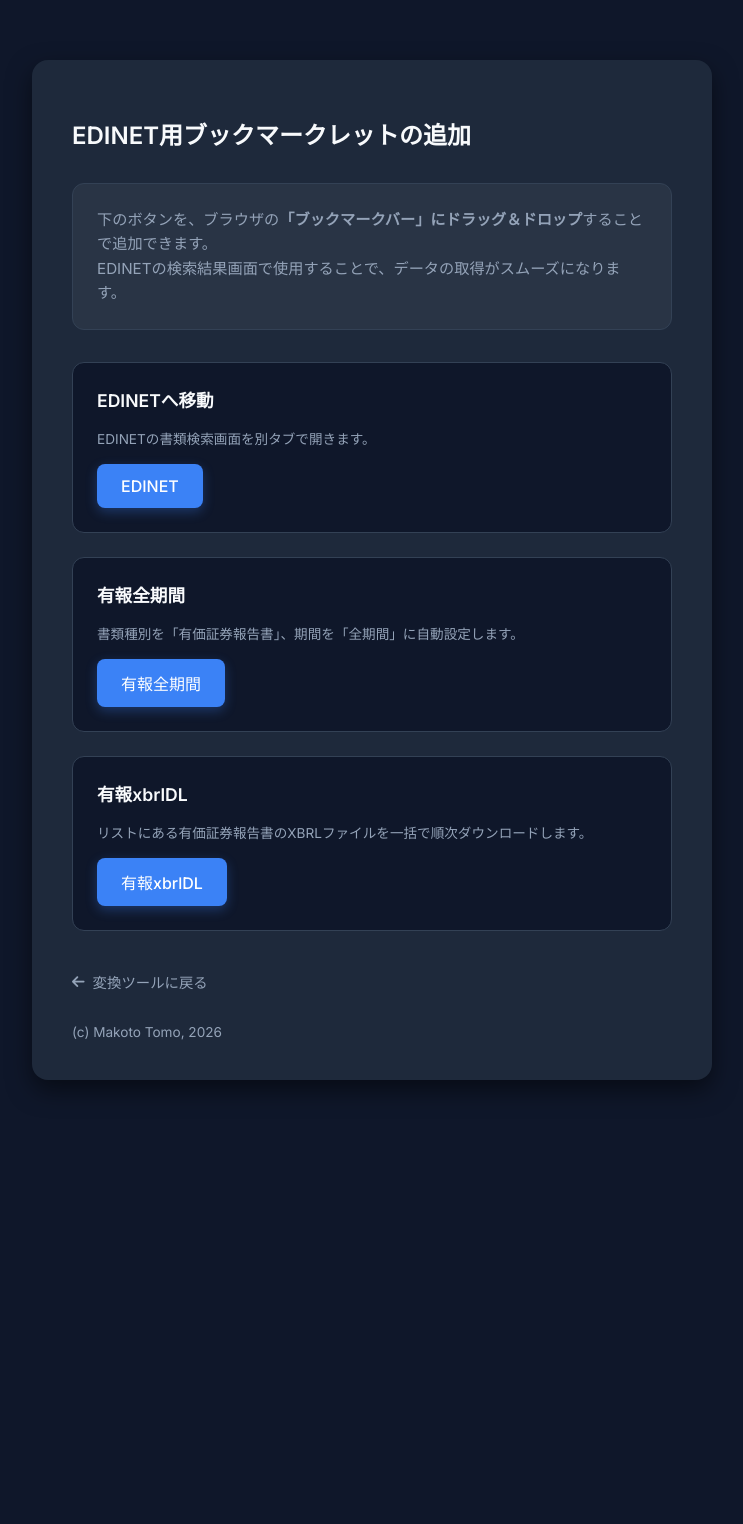
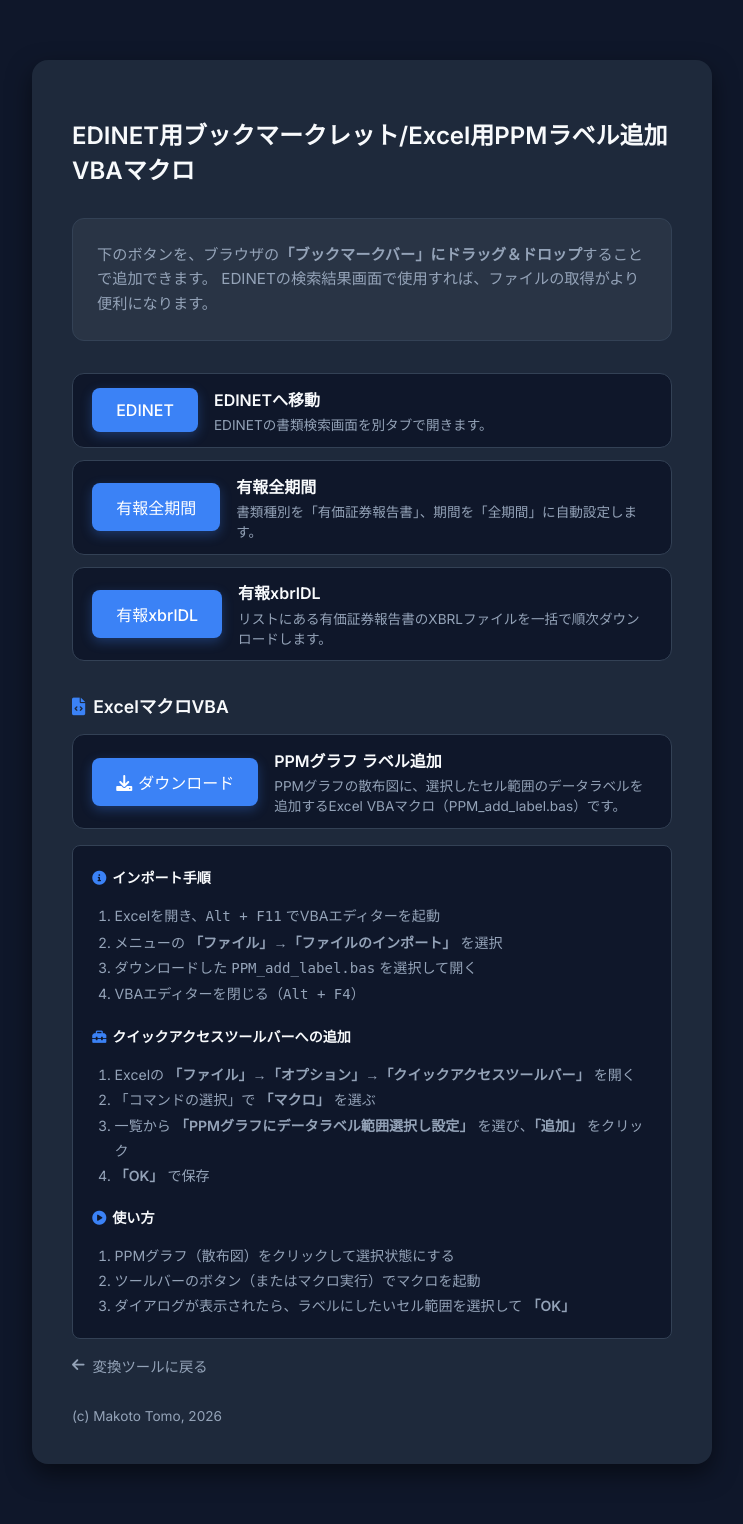
Before and after one commit to tomoreal/office-tools, a Flask app: page /bookmarklets in a window 1280 px wide. Shown: the whole page, without its empty margins (8-751 px from the left). Before the commit the page ends 1088 px from the top, so only its background shows below. Run offline with Flask 3, Linux system fonts and the light colour scheme.

Commit message:
VBAの追加、体裁変更

```diff
--- a/app.py
+++ b/app.py
@@ -547,6 +547,11 @@ def download_excel():
 def bookmarklets():
     return render_template('bookmarklets.html')
 
+@app.route('/download/ppm_add_label')
+def download_ppm_add_label():
+    file_path = os.path.join(os.path.dirname(os.path.abspath(__file__)), 'templates', 'PPM_add_label.bas')
+    return send_file(file_path, as_attachment=True, download_name='PPM_add_label.bas')
+
 @app.route('/csv_bookmarklets')
 def csv_bookmarklets():
     return render_template('csv_bookmarklets.html')
--- /dev/null
+++ b/static/js/xrea_ad_handler.js
@@ -0,0 +1,56 @@
+(function () {
+
+    let scrolled = false;
+
+    function forceLeftAlign() {
+        const bodyChildren = document.body.children;
+        for (let i = 0; i < Math.min(bodyChildren.length, 5); i++) {
+            const el = bodyChildren[i];
+            if (el.classList.contains('page-wrapper')) continue;
+            if (el.tagName === 'CENTER' || el.tagName === 'DIV' || el.getAttribute('align') === 'center') {
+                el.style.textAlign = 'left';
+                el.style.marginLeft = '0';
+                el.style.marginRight = 'auto';
+                el.style.paddingLeft = '40px';
+                el.style.display = 'block';
+                const sub = el.querySelectorAll('img, iframe, div');
+                sub.forEach(s => {
+                    s.style.marginLeft = '0';
+                    s.style.marginRight = 'auto';
+                    s.style.display = 'inline-block';
+                });
+                observeAndScroll(el);
+            }
+        }
+    }
+
+    function observeAndScroll(el) {
+        if (scrolled) return;
+
+        const ro = new ResizeObserver(entries => {
+            for (const entry of entries) {
+                const rect = entry.target.getBoundingClientRect();
+
+                // 高さが一定以上＝広告描画完了とみなす
+                if (rect.height > 50) {
+                    const scrollTarget = window.pageYOffset + (rect.bottom * 2) + 10;
+
+                    window.scrollTo({
+                        top: scrollTarget,
+                        behavior: 'smooth'
+                    });
+
+                    scrolled = true;
+                    ro.disconnect();
+                }
+            }
+        });
+
+        ro.observe(el);
+    }
+
+    forceLeftAlign();
+    const observer = new MutationObserver(forceLeftAlign);
+    observer.observe(document.body, { childList: true });
+
+})();
--- a/templates/bookmarklets.html
+++ b/templates/bookmarklets.html
@@ -61,7 +61,7 @@ EDINET Bookmarklets - Collection Page
 <head>
     <meta charset="UTF-8">
     <meta name="viewport" content="width=device-width, initial-scale=1.0">
-    <title>EDINET用ブックマークレットの追加 | XBRL・Excel 変換ツール</title>
+    <title>Bookmarklets | Excel VBAマクロ</title>
     <link href="https://fonts.googleapis.com/css2?family=Inter:wght@400;500;600&display=swap" rel="stylesheet">
     <link href="https://cdnjs.cloudflare.com/ajax/libs/font-awesome/6.0.0/css/all.min.css" rel="stylesheet">
 
@@ -136,12 +136,11 @@ EDINET Bookmarklets - Collection Page
             background: var(--card-bg);
             border: 1px solid var(--border-color);
             border-radius: 12px;
-            padding: 1.5rem;
-            margin-bottom: 1.5rem;
+            padding: 0.8rem 1.2rem;
+            margin-bottom: 0.75rem;
             display: flex;
-            flex-direction: column;
-            align-items: flex-start;
-            /* Changed from center to left */
+            flex-direction: row;
+            align-items: center;
             gap: 1rem;
             transition: transform 0.2s, border-color 0.2s;
         }
@@ -151,17 +150,25 @@ EDINET Bookmarklets - Collection Page
             border-color: var(--primary-color);
         }
 
+        .bookmarklet-item .btn-bookmarklet {
+            flex-shrink: 0;
+        }
+
+        .bookmarklet-info {
+            display: flex;
+            flex-direction: column;
+            gap: 0.2rem;
+        }
+
         .bookmarklet-name {
             font-weight: 600;
-            font-size: 1.1rem;
+            font-size: 1rem;
             color: var(--text-main);
         }
 
         .bookmarklet-desc {
             font-size: 0.85rem;
             color: var(--text-muted);
-            text-align: left;
-            /* Changed from center to left */
         }
 
         .btn-bookmarklet {
@@ -249,12 +256,12 @@ EDINET Bookmarklets - Collection Page
                  【将来の分割先】templates/bookmarklets/header.html
                  ================================================================== -->
             <div class="header">
-                <h1>EDINET用ブックマークレットの追加</h1>
+                <h1>EDINET用ブックマークレット/Excel用PPMラベル追加VBAマクロ</h1>
             </div>
 
             <div class="instruction">
-                下のボタンを、ブラウザの<strong>「ブックマークバー」にドラッグ＆ドロップ</strong>することで追加できます。<br>
-                EDINETの検索結果画面で使用することで、データの取得がスムーズになります。
+                下のボタンを、ブラウザの<strong>「ブックマークバー」にドラッグ＆ドロップ</strong>することで追加できます。
+                EDINETの検索結果画面で使用すれば、ファイルの取得がより便利になります。
             </div>
 
             <!-- ==================================================================
@@ -262,24 +269,84 @@ EDINET Bookmarklets - Collection Page
                  【将来の分割先】templates/bookmarklets/items.html
                  ================================================================== -->
             <div class="bookmarklet-item">
-                <div class="bookmarklet-name">EDINETへ移動</div>
-                <div class="bookmarklet-desc">EDINETの書類検索画面を別タブで開きます。</div>
                 <a class="btn-bookmarklet" href="https://disclosure2.edinet-fsa.go.jp/weee0050.aspx"
                     target="_blank">EDINET</a>
+                <div class="bookmarklet-info">
+                    <div class="bookmarklet-name">EDINETへ移動</div>
+                    <div class="bookmarklet-desc">EDINETの書類検索画面を別タブで開きます。</div>
+                </div>
             </div>
 
             <div class="bookmarklet-item">
-                <div class="bookmarklet-name">有報全期間</div>
-                <div class="bookmarklet-desc">書類種別を「有価証券報告書」、期間を「全期間」に自動設定します。</div>
                 <a class="btn-bookmarklet"
                     href='javascript:(function(){var w=setInterval(function(){var b=document.getElementById("BTNCLOSE_SYORUI");if(b){b.click();clearInterval(w);}},200);setTimeout(function(){var r=document.getElementById("vD_SYORUI2");if(r)r.click();},400);setTimeout(function(){var cb=document.getElementById("W0277vCHKSYORUI1");if(cb)cb.click();},800);setTimeout(function(){var k=document.getElementById("BTNCLOSE_KESSAN");if(k)k.click();},1200);setTimeout(function(){var s=document.querySelector("select");if(s)s.value="7";},1600);setTimeout(function(){var t=document.getElementById("vD_TEISYUTUSYA_MEISYOU");if(t)t.focus();},2000);})();'>有報全期間</a>
+                <div class="bookmarklet-info">
+                    <div class="bookmarklet-name">有報全期間</div>
+                    <div class="bookmarklet-desc">書類種別を「有価証券報告書」、期間を「全期間」に自動設定します。</div>
+                </div>
             </div>
 
             <div class="bookmarklet-item">
-                <div class="bookmarklet-name">有報xbrlDL</div>
-                <div class="bookmarklet-desc">リストにある有価証券報告書のXBRLファイルを一括で順次ダウンロードします。</div>
                 <a class="btn-bookmarklet"
                     href='javascript:(function(){var rows=[...document.querySelectorAll("table tr")];var targets=[];rows.forEach(r=>{var t=r.innerText;if(t.includes("有価証券報告書")&&!t.includes("訂正")){var a=[...r.querySelectorAll("a")].find(x=>x.innerText.trim()=="XBRL");if(a)targets.push(a);}});if(!targets.length){alert("有価証券報告書のXBRLが見つかりません");return;}let i=0;function next(){if(i>=targets.length)return;targets[i].click();i++;setTimeout(next,1500);}next();})();'>有報xbrlDL</a>
+                <div class="bookmarklet-info">
+                    <div class="bookmarklet-name">有報xbrlDL</div>
+                    <div class="bookmarklet-desc">リストにある有価証券報告書のXBRLファイルを一括で順次ダウンロードします。</div>
+                </div>
+            </div>
+
+            <!-- ==================================================================
+                 VBA MACRO SECTION - PPMグラフ用ラベル追加マクロ
+                 ================================================================== -->
+            <div style="margin-top: 2rem;">
+                <h2 style="font-size: 1.1rem; font-weight: 600; color: var(--text-main); margin-bottom: 1rem;">
+                    <i class="fas fa-file-code" style="margin-right: 8px; color: var(--primary-color);"></i>ExcelマクロVBA
+                </h2>
+
+                <div class="bookmarklet-item">
+                    <a class="btn-bookmarklet" href="/download/ppm_add_label" download>
+                        <i class="fas fa-download" style="margin-right: 6px;"></i>ダウンロード
+                    </a>
+                    <div class="bookmarklet-info">
+                        <div class="bookmarklet-name">PPMグラフ ラベル追加</div>
+                        <div class="bookmarklet-desc">PPMグラフの散布図に、選択したセル範囲のデータラベルを追加するExcel VBAマクロ（PPM_add_label.bas）です。
+                        </div>
+                    </div>
+                </div>
+
+                <div
+                    style="background: #0f172a; border: 1px solid var(--border-color); border-radius: 8px; padding: 1.2rem; margin-top: 1rem; font-size: 0.88rem; color: var(--text-muted); line-height: 1.8;">
+                    <div style="font-weight: 600; color: var(--text-main); margin-bottom: 0.8rem;">
+                        <i class="fas fa-circle-info"
+                            style="margin-right: 6px; color: var(--primary-color);"></i>インポート手順
+                    </div>
+                    <ol style="margin: 0; padding-left: 1.4rem;">
+                        <li>Excelを開き、<kbd>Alt + F11</kbd> でVBAエディターを起動</li>
+                        <li>メニューの <strong>「ファイル」→「ファイルのインポート」</strong> を選択</li>
+                        <li>ダウンロードした <code>PPM_add_label.bas</code> を選択して開く</li>
+                        <li>VBAエディターを閉じる（<kbd>Alt + F4</kbd>）</li>
+                    </ol>
+
+                    <div style="font-weight: 600; color: var(--text-main); margin: 1rem 0 0.8rem;">
+                        <i class="fas fa-toolbox"
+                            style="margin-right: 6px; color: var(--primary-color);"></i>クイックアクセスツールバーへの追加
+                    </div>
+                    <ol style="margin: 0; padding-left: 1.4rem;">
+                        <li>Excelの <strong>「ファイル」→「オプション」→「クイックアクセスツールバー」</strong> を開く</li>
+                        <li>「コマンドの選択」で <strong>「マクロ」</strong> を選ぶ</li>
+                        <li>一覧から <strong>「PPMグラフにデータラベル範囲選択し設定」</strong> を選び、<strong>「追加」</strong> をクリック</li>
+                        <li><strong>「OK」</strong> で保存</li>
+                    </ol>
+
+                    <div style="font-weight: 600; color: var(--text-main); margin: 1rem 0 0.8rem;">
+                        <i class="fas fa-play-circle" style="margin-right: 6px; color: var(--primary-color);"></i>使い方
+                    </div>
+                    <ol style="margin: 0; padding-left: 1.4rem;">
+                        <li>PPMグラフ（散布図）をクリックして選択状態にする</li>
+                        <li>ツールバーのボタン（またはマクロ実行）でマクロを起動</li>
+                        <li>ダイアログが表示されたら、ラベルにしたいセル範囲を選択して <strong>「OK」</strong></li>
+                    </ol>
+                </div>
             </div>
 
             <!-- ==================================================================
@@ -303,35 +370,7 @@ EDINET Bookmarklets - Collection Page
          【将来の分割先】static/js/ad_handler.js
          ====================================================================== -->
     <!-- XREA Ad Alignment Enforcement -->
-    <script>
-        (function () {
-            function forceLeftAlign() {
-                const bodyChildren = document.body.children;
-                for (let i = 0; i < Math.min(bodyChildren.length, 5); i++) {
-                    const el = bodyChildren[i];
-                    if (el.classList.contains('page-wrapper')) continue;
-                    if (el.tagName === 'CENTER' || el.tagName === 'DIV' || el.getAttribute('align') === 'center') {
-                        el.style.textAlign = 'left';
-                        el.style.marginLeft = '0';
-                        el.style.marginRight = 'auto';
-                        el.style.paddingLeft = '40px';
-                        el.style.display = 'block';
-                        const sub = el.querySelectorAll('img, iframe, div');
-                        sub.forEach(s => {
-                            s.style.marginLeft = '0';
-                            s.style.marginRight = 'auto';
-                            s.style.display = 'inline-block';
-                        });
-                    }
-                }
-            }
-            forceLeftAlign();
-            setTimeout(forceLeftAlign, 1000);
-            setTimeout(forceLeftAlign, 3000);
-            const observer = new MutationObserver(forceLeftAlign);
-            observer.observe(document.body, { childList: true });
-        })();
-    </script>
+    <script src="{{ url_for('static', filename='js/xrea_ad_handler.js') }}"></script>
 </body>
 
 </html>
```
Also changed, not shown: csv_converter.html (+1 -39 lines), templates/csv_bookmarklets.html (+2 -30 lines), templates/index.html (+48 -93 lines), 1 other file.
